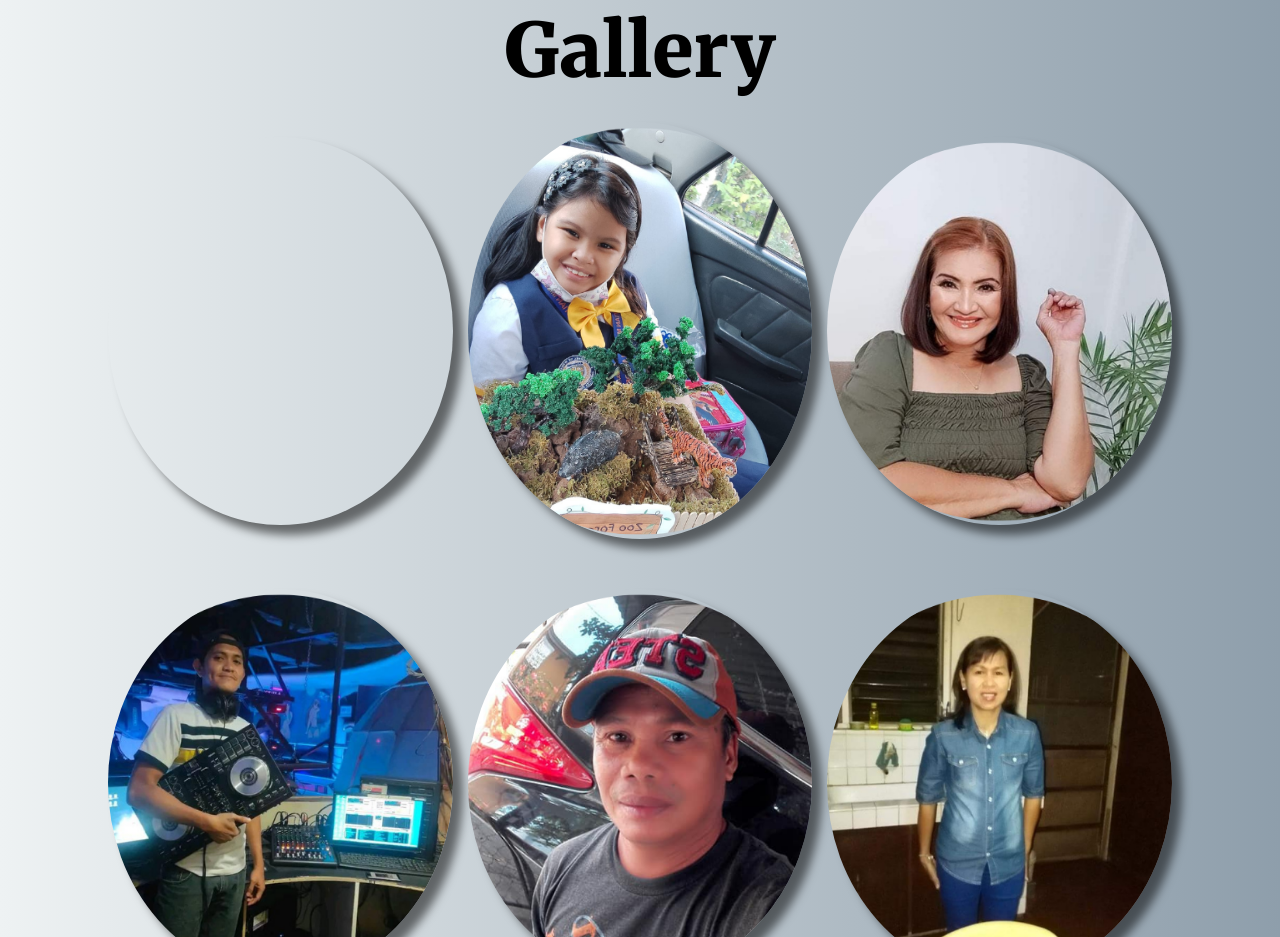
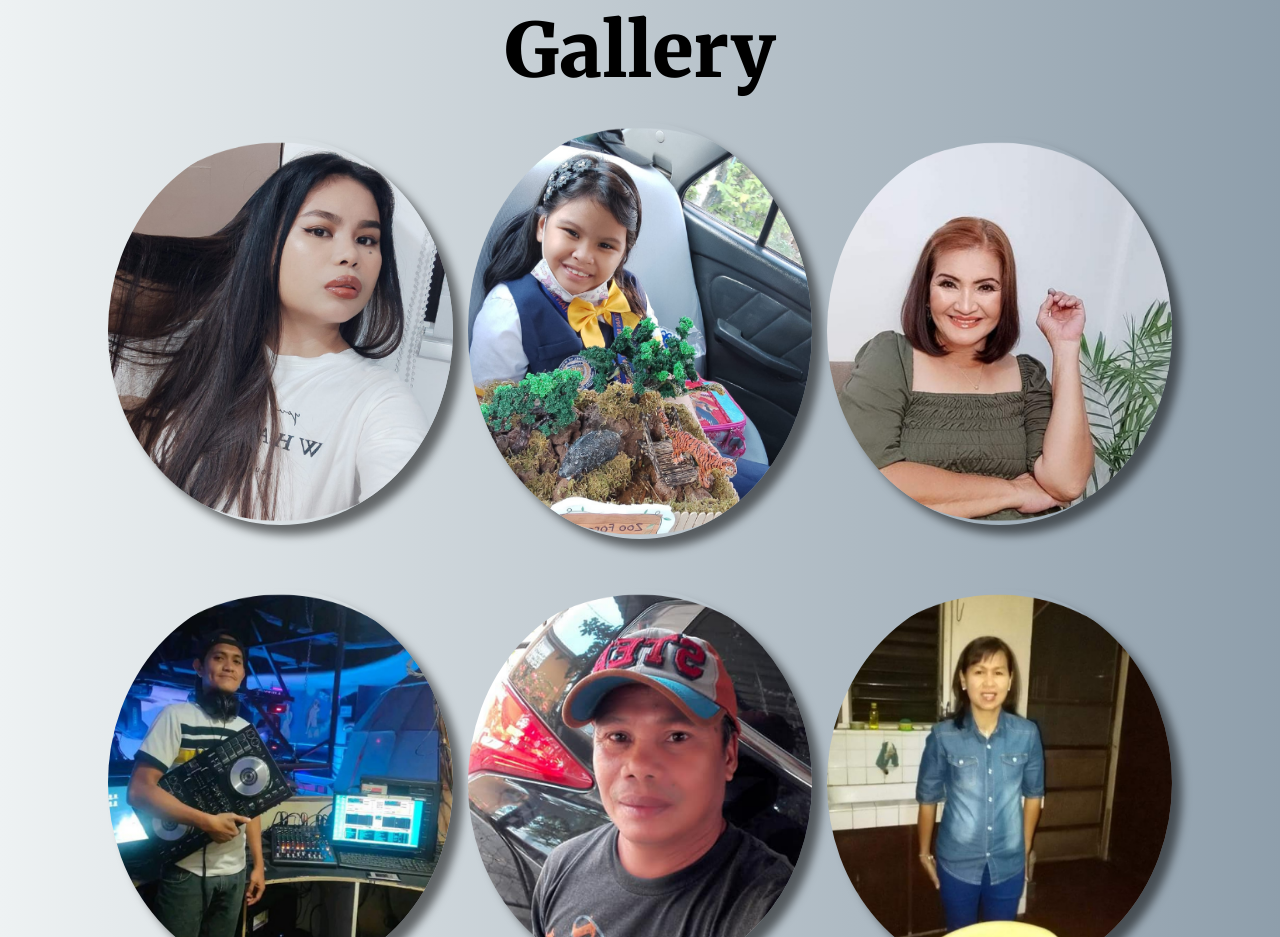
Before and after one commit to robin0925/PersonalBlog, a plain HTML site: page index.html in a window 1280 px wide. Shown: the part 775-1712 px from the top of the page. Drawn offline with Linux system fonts and the light colour scheme; files whose address does not match are found by name.

Commit message:
Update style.css

```diff
--- a/style.css
+++ b/style.css
@@ -148,7 +148,7 @@ nav ul li a:hover {
 
 .item-1 {
     width: 28%;
-    background-image: url(./images/1.png);
+    background-image: url(1.png);
     background-position: center;
     background-repeat: no-repeat;
     background-size: cover;
```
